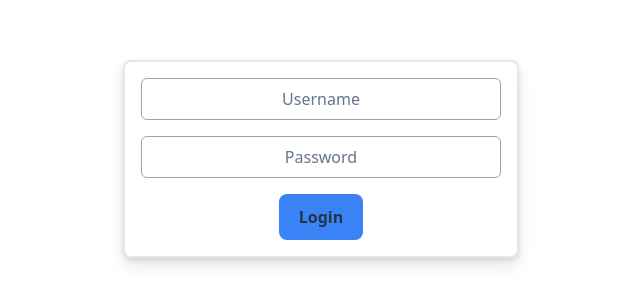
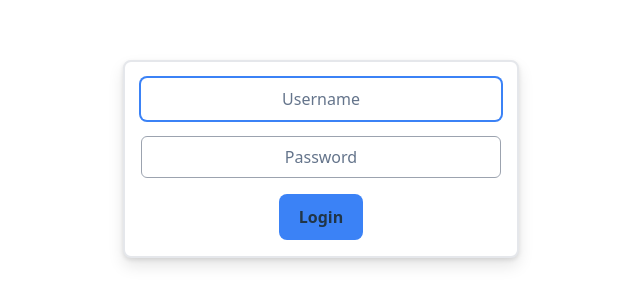
Before and after one commit to villegasli-y/Tomeiro, a React (Vite) app: page / in a window 1280 px wide. Shown: the part 241-546 px from the top of the page, without its empty margins (319-959 px from the left). Built offline with nearby package versions, Linux system fonts and the light colour scheme.

Commit message:
feat: quick test of useRef to use focus in login page in the form input

```diff
--- a/src/components/inputComponent.tsx
+++ b/src/components/inputComponent.tsx
@@ -1,17 +1,17 @@
+import React, { forwardRef } from 'react';
+
 type Props = {
     placeholder: string;
     value: string;
     onChange: React.ChangeEventHandler<HTMLInputElement>;
 }
 
-export default function InputComponent({
-    placeholder,
-    value,
-    onChange
-}: Props) {
+const InputComponent = forwardRef<HTMLInputElement, Props>(
+    ({ placeholder, value, onChange }, ref) => {
         return (
             <div>
                 <input
+                    ref={ref}
                     type="text"
                     className="w-full px-4 py-2 border bg-white text-black border-gray-400 rounded-md focus:outline-none
                 focus:ring-2 focus:ring-blue-500 focus:border-transparent placeholder:text-center placeholder:text-slate-500"
@@ -21,3 +21,6 @@ export default function InputComponent({
             </div>
         )
     }
+);
+
+export default InputComponent;
--- a/src/pages/loginPage.tsx
+++ b/src/pages/loginPage.tsx
@@ -1,4 +1,4 @@
-import { useEffect, useState } from 'react';
+import { useEffect, useState, useRef } from 'react';
 import InputComponent from '../components/inputComponent'
 import ButtonComponent from '../components/buttonComponent';
 import CardComponent from '../components/cardComponent';
@@ -10,12 +10,13 @@ const Login = () => {
   const [username, setUserName] = useState("");
   const [password, setPassword] = useState("");
   const [isLoggedIn, setIsLoggedIn] = useState(false);
+  const inputRef = useRef<HTMLInputElement>(null);
 
   const handleLoginSubmit = (e: React.FormEvent) => {
     e.preventDefault();
     if (!username.trim() || !password.trim()) {
       alert("All fields are required!");
-    }else {
+    } else {
       saveUserLS({ username: username, password: password });
       setIsLoggedIn(true);
     }
@@ -29,6 +30,7 @@ const Login = () => {
   }
 
   useEffect(() => {
+    inputRef.current?.focus();
     const isUserLogged = getUserLS();
     if (isUserLogged) {
       setIsLoggedIn(true);
@@ -46,6 +48,7 @@ const Login = () => {
           <CardComponent>
             <div className='flex flex-col gap-4'>
               <InputComponent
+                ref={inputRef}
                 value={username}
                 placeholder={"Username"}
                 onChange={(e) => setUserName(e.target.value)}
```
Lines whose indentation alone changed are shown as unchanged.
